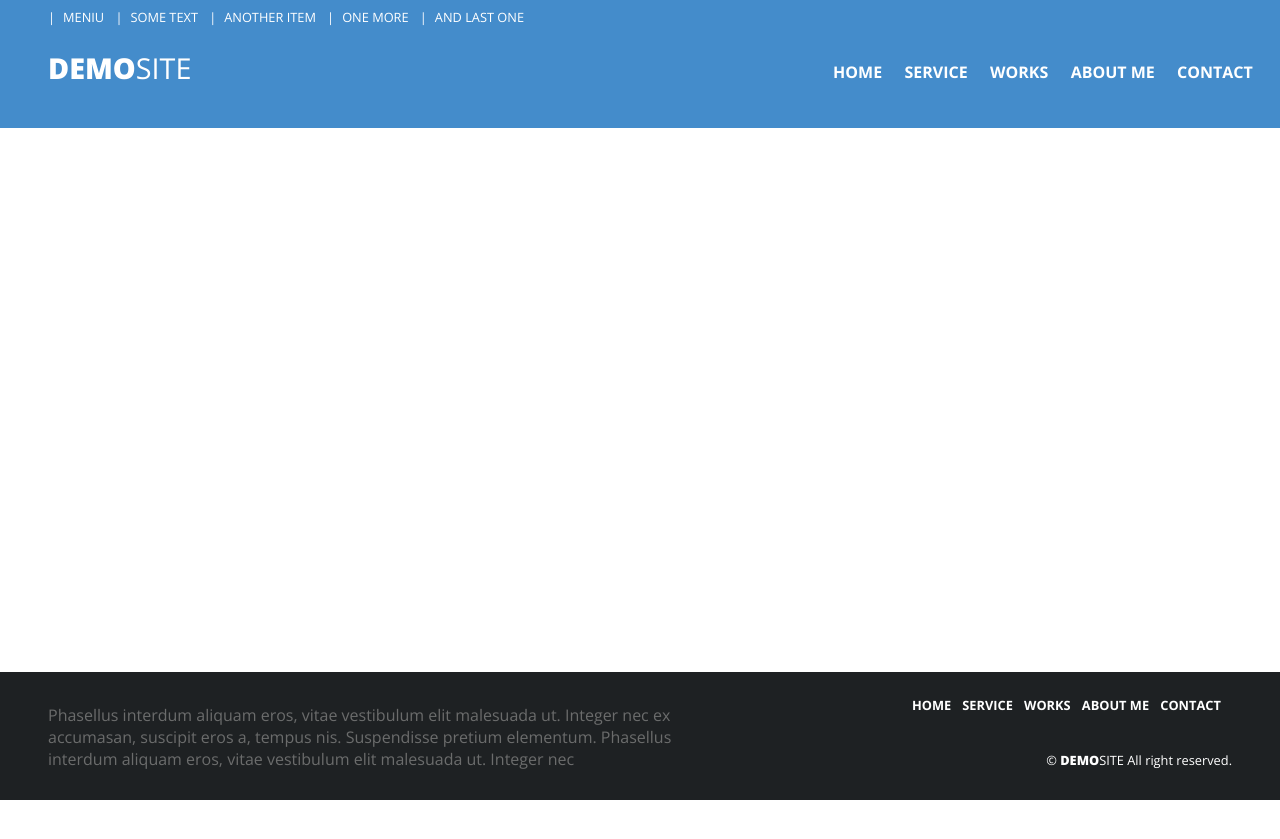
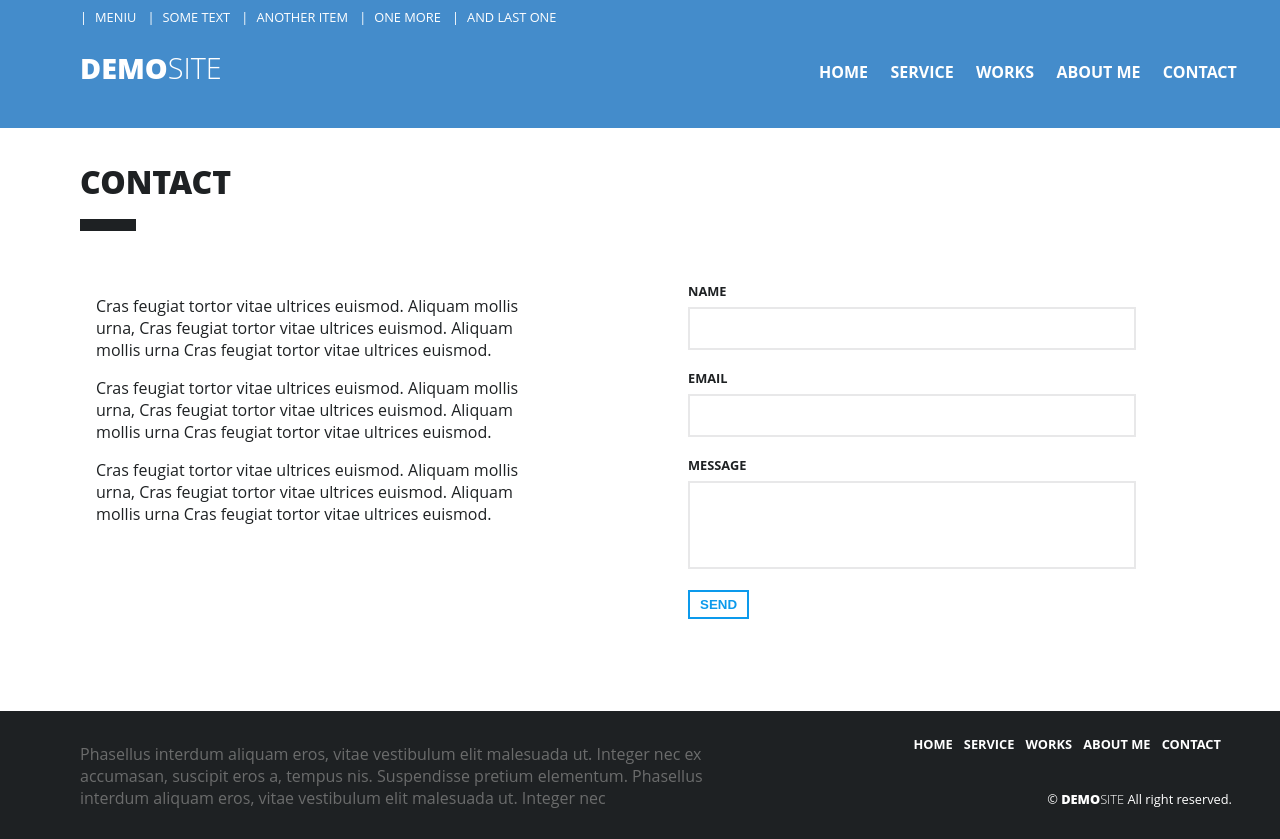
Before and after one commit to nionis99/demosite, a React app: page / in a window 1280 px wide. Before the commit the page ends 800 px from the top, so only its background shows below. Built offline with nearby package versions, Linux system fonts and the light colour scheme.

Commit message:
Some scss fixes of nav and footer. Added contact form layout component.

```diff
--- a/public/index.html
+++ b/public/index.html
@@ -5,6 +5,7 @@
     <meta http-equiv="X-UA-Compatible" content="IE=edge">
     <link rel="icon" href="%PUBLIC_URL%/favicon.ico"/>
     <meta name="viewport" content="width=device-width, initial-scale=1"/>
+    <link rel="preload" href="https://fonts.googleapis.com/css2?family=Open+Sans:wght@300;700;800&display=swap">
     <meta name="theme-color" content="#000000"/>
     <meta
             name="DEMOSITE"
--- a/src/components/App/App.js
+++ b/src/components/App/App.js
@@ -3,15 +3,17 @@ import '../../styles/App.scss';
 import Navigation from "../Layout/Navigation";
 import Footer from "../Layout/Footer";
 import Content from "../Layout/Content";
+import Contact from "../Contact/Contact";
 
 function App() {
     return (
         <Fragment>
             <Navigation/>
-            <Content/>
+            <Content>
+                <Contact/>
+            </Content>
             <Footer/>
-        </Fragment>
-    );
+        </Fragment>);
 }
 
 export default App;
--- /dev/null
+++ b/src/components/Contact/Contact.js
@@ -0,0 +1,33 @@
+import React from 'react';
+
+function Contact() {
+    return (
+        <div className="contact">
+            <div className="contact-header">
+                Contact
+            </div>
+            <div className="contact-divider"/>
+            <div className="contact-content">
+                <div className="contact-text">
+                    <p>Cras feugiat tortor vitae ultrices euismod. Aliquam mollis urna, Cras feugiat tortor vitae
+                        ultrices euismod. Aliquam mollis urna Cras feugiat tortor vitae ultrices euismod.</p>
+                    <p>Cras feugiat tortor vitae ultrices euismod. Aliquam mollis urna, Cras feugiat tortor vitae
+                        ultrices euismod. Aliquam mollis urna Cras feugiat tortor vitae ultrices euismod. </p>
+                    <p>Cras feugiat tortor vitae ultrices euismod. Aliquam mollis urna, Cras feugiat tortor vitae
+                        ultrices euismod. Aliquam mollis urna Cras feugiat tortor vitae ultrices euismod. </p>
+                </div>
+                <div className="contact-form">
+                    <label htmlFor="name">Name</label>
+                    <input type="text" id="name" name="name"/>
+                    <label htmlFor="email">Email</label>
+                    <input type="email" id="email" name="email"/>
+                    <label htmlFor="subject">Message</label>
+                    <textarea id="message" name="message" wrap={"off"} rows={4}/>
+                    <input type="submit" value="Send"/>
+                </div>
+            </div>
+        </div>
+    );
+}
+
+export default Contact;
--- a/src/components/Layout/Content.js
+++ b/src/components/Layout/Content.js
@@ -1,10 +1,10 @@
 import React from 'react';
 
-function Content() {
+function Content(props) {
 
     return (
         <div className="content">
-
+            {props.children}
         </div>
     );
 }
--- a/src/styles/App.scss
+++ b/src/styles/App.scss
@@ -1,5 +1,4 @@
-@import url('https://fonts.googleapis.com/css2?family=Open+Sans:wght@300;700;800&display=swap');
-
 @import "Navigation";
 @import "Content";
+@import "Contact";
 @import "Footer";
--- /dev/null
+++ b/src/styles/Contact.scss
@@ -0,0 +1,75 @@
+.contact {
+  padding: 2rem 5rem 2rem 5rem;
+
+  .contact-header {
+    font-size: 2rem;
+    font-weight: 800;
+    text-transform: uppercase;
+    color: #1e2123;
+    padding-bottom: 1rem;
+  }
+
+  .contact-divider {
+    padding-top: 1rem;
+    border-top: .8rem solid #1e2123;
+    width: 3.5rem;
+    padding-bottom: 1rem;
+  }
+
+  .contact-content {
+    padding-top: 1rem;
+    color: #1e2123;
+    height: 25rem;
+
+    .contact-text {
+      float: left;
+      width: 40%;
+      padding: 0 1rem 0 1rem
+    }
+
+    .contact-form {
+      float: right;
+      width: 40%;
+      padding-right: 4rem;
+
+      label {
+        font-size: 0.8rem;
+        text-transform: uppercase;
+        font-weight: bold;
+      }
+
+      input[type=text], input[type=email], select, textarea {
+        outline: none;
+        width: 100%;
+        padding: 12px;
+        border: 2px solid #e8e8e9;
+        box-sizing: border-box;
+        margin-top: 6px;
+        margin-bottom: 16px;
+        resize: none;
+
+        &:focus {
+          outline: none;
+          border: 2px solid #1e2123;
+          border-radius: 0;
+        }
+      }
+
+      input[type=submit] {
+        outline: none;
+        font-weight: 800;
+        background-color: #ffffff;
+        color: #0c9aec;
+        padding: 5px 10px;
+        border: 2px solid #0c9aec;
+        cursor: pointer;
+        text-transform: uppercase;
+      }
+
+      input[type=submit]:hover {
+        background-color: #0c9aec;
+        color: #ffffff;
+      }
+    }
+  }
+}
--- a/src/styles/Footer.scss
+++ b/src/styles/Footer.scss
@@ -1,6 +1,5 @@
 .footer {
   display: block;
-  font-family: 'Open Sans', sans-serif;
   background: #1e2123;
   color: white;
   height: 8rem;
@@ -11,20 +10,19 @@
     color: #6b6c6c;
     max-width: 50%;
     font-size: 1rem;
-    margin: 2rem 3rem 0 3rem;
+    margin: 2rem 3rem 0 5rem;
   }
 
   .footer-right {
     float: right;
     max-width: 50%;
-    margin: 1.5rem 3rem 0 3rem;
+    margin: 1.5rem 3rem 0 0;
 
     .footer-shortcuts {
       ul {
         margin: 0;
         padding: 0;
         list-style-type: none;
-        font-family: 'Open Sans', sans-serif;
 
         li {
           display: inline-block;
--- a/src/styles/Navigation.scss
+++ b/src/styles/Navigation.scss
@@ -1,9 +1,8 @@
 .nav {
-  font-family: 'Open Sans', sans-serif;
   background: #448ccb;
   color: white;
   height: 8rem;
-  padding-left: 3rem;
+  padding-left: 5rem;
 
   .nav-shortcuts {
     font-size: .8rem;
@@ -64,7 +63,7 @@
     .menu {
       float: right;
       padding-top: .8rem;
-      margin-right: 1rem;
+      margin-right: 2rem;
       font-weight: bold;
 
       ul {
```
